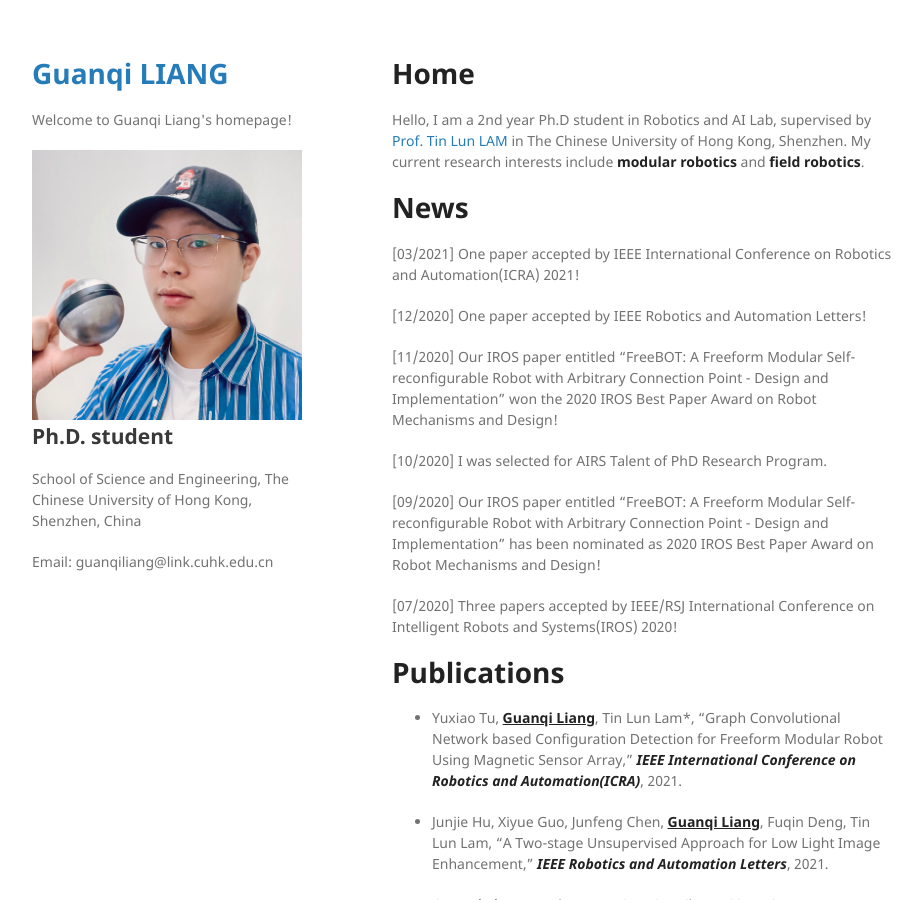
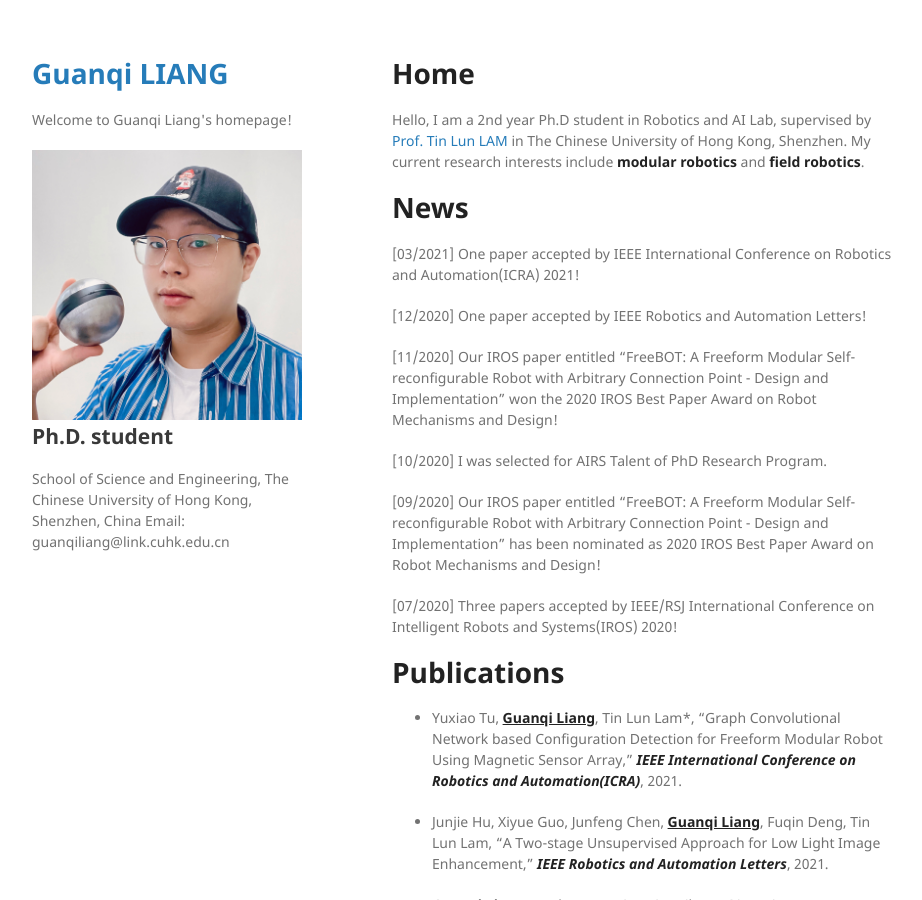
Before and after one commit to guanqiliang/guanqiliang.github.com, a Jekyll site: the page built from index.md, in a window 1280 px wide and 900 px high. Shown: the whole window, without its empty margins (178-1100 px from the left). Built offline with Jekyll 4.4.1, drawn with Linux system fonts in a browser that asks for light colours; our own code applies the rules of GitHub Pages for plain Markdown files.

Commit message:
Update default.html

```diff
--- a/_layouts/default.html
+++ b/_layouts/default.html
@@ -24,8 +24,8 @@
 
         {% if site.github.is_user_page %}
           <h2>Ph.D. student</h2>
-          <p class="two">School of Science and Engineering, The Chinese University of Hong Kong, Shenzhen, China</p>
-          <p class="two">Email: guanqiliang@link.cuhk.edu.cn</p>
+          <p>School of Science and Engineering, The Chinese University of Hong Kong, Shenzhen, China
+            Email: guanqiliang@link.cuhk.edu.cn</p>
         {% endif %}
 
         {% if site.show_downloads %}
```
